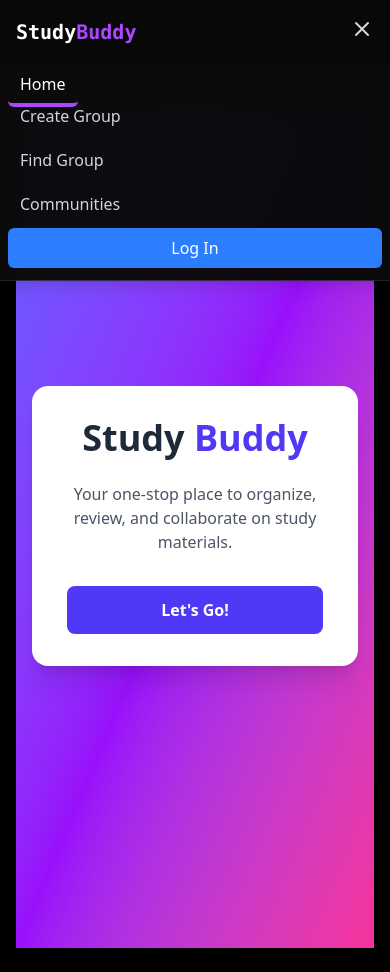
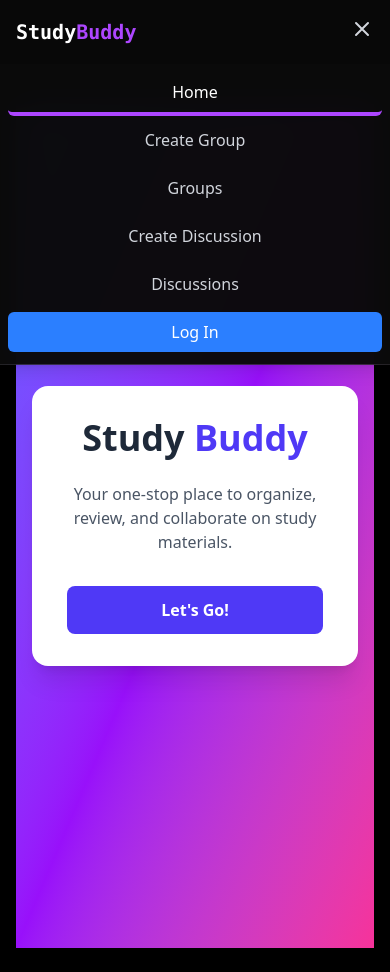
Before and after one commit to seansukamto/study-buddy, a React (Vite) app: page / in a window 390 px wide. Both pictures are taken after a click on the button "Toggle menu". Built offline with nearby package versions, Linux system fonts and the light colour scheme.

Commit message:
Fixed find group button bug

```diff
--- a/src/App.tsx
+++ b/src/App.tsx
@@ -25,7 +25,7 @@ function App() {
           <Route path="/signup" element={<SignupPage />} />
           <Route path="/home" element={<Home />} />
           <Route path="/create-group" element={<CreateGroupPage />} />
-          <Route path="/find-group/:id" element={<FindGroupPage />} />
+          <Route path="/find-group" element={<FindGroupPage />} />
           <Route path="/group/:id" element={<PostDetail />} />
           <Route path="/record-study-time" element={<TimerPage />} />
           <Route path="/calendar" element={<CalendarPage />} />
--- a/src/components/Navbar.tsx
+++ b/src/components/Navbar.tsx
@@ -11,7 +11,7 @@ export const Navbar = () => {
   const displayName = user?.user_metadata.user_name || user?.email;
 
   const isActive = (path: string) => {
-    if (path === "/find-group/1") {
+    if (path === "/find-group") {
       return location.pathname.startsWith("/find-group");
     }
     if (path === "/discussion/create") {
@@ -51,7 +51,7 @@ export const Navbar = () => {
             <Link to="/create-group" className={linkClass("/create-group")}>
               Create Group
             </Link>
-            <Link to="/find-group/1" className={linkClass("/find-group/1")}>
+            <Link to="/find-group" className={linkClass("/find-group")}>
               Groups
             </Link>
             <Link to="/discussion/create" className={linkClass("/discussion/create")}>
@@ -129,32 +129,26 @@ export const Navbar = () => {
       {/* Mobile Menu */}
     {menuOpen && (
       <div className="md:hidden bg-[rgba(10,10,10,0.9)]">
-          <div className="px-2 pt-2 pb-3 space-y-1">
-            <Link to="/" className={linkClass("/")}>
+        <div className="px-2 pt-2 pb-3 space-y-1 flex flex-col">
+          <Link to="/" className={linkClass("/") + " w-full text-center"}>
             Home
           </Link>
-            <Link
-              to="/create"
-              className="block px-3 py-2 rounded-md text-base font-medium text-gray-300 hover:text-white hover:bg-gray-700"
-            >
+          <Link to="/create-group" className={linkClass("/create-group") + " w-full text-center"}>
             Create Group
           </Link>
-            <Link
-              to="/communities"
-              className="block px-3 py-2 rounded-md text-base font-medium text-gray-300 hover:text-white hover:bg-gray-700"
-            >
-              Find Group
+          <Link to="/find-group" className={linkClass("/find-group") + " w-full text-center"}>
+            Groups
           </Link>
-            <Link
-              to="/community/create"
-              className="block px-3 py-2 rounded-md text-base font-medium text-gray-300 hover:text-white hover:bg-gray-700"
-            >
-              Communities
+          <Link to="/discussion/create" className={linkClass("/discussion/create") + " w-full text-center"}>
+            Create Discussion
+          </Link>
+          <Link to="/discussions" className={linkClass("/discussions") + " w-full text-center"}>
+            Discussions
           </Link>
           {!user && (
             <Link
               to="/login"
-                className="block px-3 py-2 rounded-md text-base font-medium text-white bg-blue-500 hover:bg-blue-600 text-center"
+              className="block px-3 py-2 rounded-md text-base font-medium text-white bg-blue-500 hover:bg-blue-600 text-center w-full"
             >
               Log In
             </Link>
```
Lines whose indentation alone changed are shown as unchanged.
